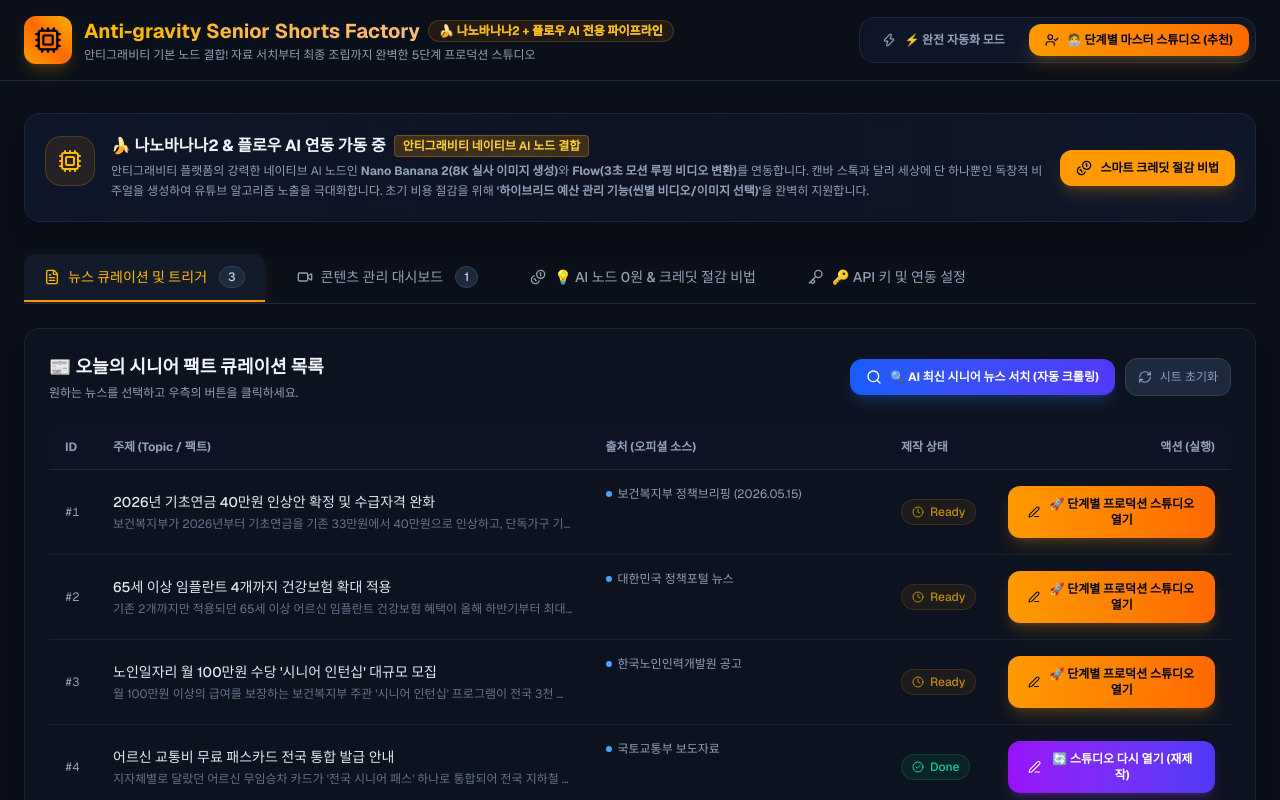
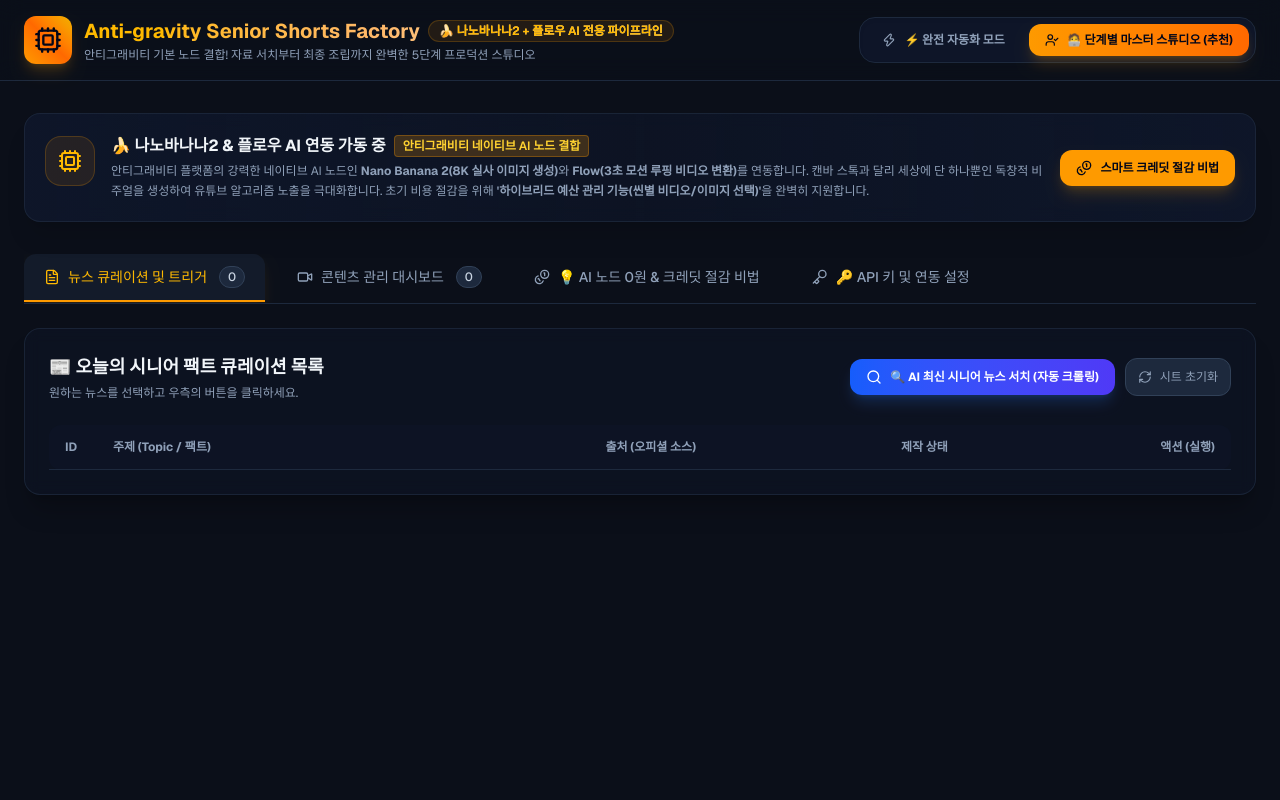
Before and after one commit to wooooogee/shorts, a Next.js app: page / in a window 1280 px wide. Shown: the top 800 px of the page. Built offline with nearby package versions, Linux system fonts and the light colour scheme.

Commit message:
clean: remove initial mock data & make reset button clear both news and dashboard lists

```diff
--- a/src/app/page.tsx
+++ b/src/app/page.tsx
@@ -9,14 +9,8 @@
   Loader2, Pause, SkipBack, SkipForward, Smartphone, Search, ArrowRight, CheckSquare, Link, Upload, Volume2
 } from "lucide-react";
 
-// 초기 뉴스 큐레이션 데이터
-const initialNews = [
-  { id: 1, topic: "2026년 기초연금 40만원 인상안 확정 및 수급자격 완화", source: "보건복지부 정책브리핑 (2026.05.15)", status: "Ready", date: "2026-05-16", summary: "보건복지부가 2026년부터 기초연금을 기존 33만원에서 40만원으로 인상하고, 단독가구 기준 월 소득 인정액을 250만원 이하로 완화하는 방안을 확정했습니다." },
-  { id: 2, topic: "65세 이상 임플란트 4개까지 건강보험 확대 적용", source: "대한민국 정책포털 뉴스", status: "Ready", date: "2026-05-16", summary: "기존 2개까지만 적용되던 65세 이상 어르신 임플란트 건강보험 혜택이 올해 하반기부터 최대 4개까지 본인부담금 30%로 확대 적용됩니다." },
-  { id: 3, topic: "노인일자리 월 100만원 수당 '시니어 인턴십' 대규모 모집", source: "한국노인인력개발원 공고", status: "Ready", date: "2026-05-15", summary: "월 100만원 이상의 급여를 보장하는 보건복지부 주관 '시니어 인턴십' 프로그램이 전국 3천 개 기업을 대상으로 대규모 참여자 모집을 시작했습니다." },
-  { id: 4, topic: "어르신 교통비 무료 패스카드 전국 통합 발급 안내", source: "국토교통부 보도자료", status: "Done", date: "2026-05-14", summary: "지자체별로 달랐던 어르신 무임승차 카드가 '전국 시니어 패스' 하나로 통합되어 전국 지하철 및 시내버스를 무료로 이용할 수 있게 됩니다." },
-  { id: 5, topic: "독감 및 대상포진 백신 무료 접종 지정병원 5천곳 확대", source: "질병관리청 공지", status: "Done", date: "2026-05-13", summary: "고가의 대상포진 백신과 독감 백신을 무료로 접종받을 수 있는 국가 지정 동네 병의원이 전국 5천 곳으로 대폭 확대되었습니다." },
-];
+// 초기 뉴스 큐레이션 데이터 (사용자 요청에 따라 테스트용 내용 모두 삭제 및 빈 배열로 초기화)
+const initialNews: any[] = [];
 
 // 구글 공용 데모 MP4 URL 목록
 const DEMO_MP4_URLS = [
@@ -36,23 +30,8 @@
   "https://images.unsplash.com/photo-1517841905240-472988babdf9?w=800&auto=format&fit=crop&q=80"
 ];
 
-// 초기 대시보드 데이터
-const initialDashboard = [
-  {
-    id: 101,
-    topic: "어르신 교통비 무료 패스카드 전국 통합 발급 안내",
-    shorts_title: "교통비 0원! 전국 지하철·버스 무료 패스 신청법",
-    created_at: "2026-05-14", upload_date: "2026-05-16", status: "Anti-gravity AI Generated",
-    views: "14.2K", likes: "1.8K", bgm_track: "piano",
-    scenes: [
-      { scene_id: 1, narration: "교통비 0원! 전국 지하철·버스 무료 패스 신청법", image_prompt: "A dignified elderly Korean man holding a transport card with a big smile", video_url: DEMO_MP4_URLS[0], audio_url: "/audio/sample1.mp3", final_engine: "Nano Banana 2 + Flow (Video)", tts_voice: "onyx" },
-      { scene_id: 2, narration: "기존 지자체별 카드가 하나로 통합되어 전국 어디서나 무료!", image_prompt: "A modern smart card shining on a sleek map of Korea", video_url: SENIOR_IMAGE_URLS[1], audio_url: "/audio/sample2.mp3", final_engine: "Nano Banana 2 (Image)", tts_voice: "onyx" },
-      { scene_id: 3, narration: "만 65세 이상 어르신이라면 누구나 혜택을 누릴 수 있습니다.", image_prompt: "A group of happy Korean seniors boarding a clean modern bus", video_url: SENIOR_IMAGE_URLS[2], audio_url: "/audio/sample3.mp3", final_engine: "Nano Banana 2 (Image)", tts_voice: "onyx" },
-      { scene_id: 4, narration: "가까운 농협이나 신한은행에서 신분증만 내면 즉시 발급!", image_prompt: "A senior woman kindly guided by a bank clerk, bright bank interior", video_url: SENIOR_IMAGE_URLS[3], audio_url: "/audio/sample4.mp3", final_engine: "Nano Banana 2 (Image)", tts_voice: "onyx" },
-      { scene_id: 5, narration: "돈 버는 시니어 복지 꿀팁, 지금 바로 구독하고 받아보세요!", image_prompt: "A happy Korean elderly couple waving hands, warm cinematic lighting", video_url: DEMO_MP4_URLS[4], audio_url: "/audio/sample5.mp3", final_engine: "Nano Banana 2 + Flow (Video)", tts_voice: "onyx" }
-    ]
-  }
-];
+// 초기 대시보드 데이터 (사용자 요청에 따라 테스트용 내용 모두 삭제 및 빈 배열로 초기화)
+const initialDashboard: any[] = [];
 
 export default function Home() {
   const [newsList, setNewsList] = useState(initialNews);
@@ -520,7 +499,7 @@
                   {isSearchingNews ? <Loader2 className="w-4 h-4 animate-spin" /> : <Search className="w-4 h-4" />}
                   <span>{isSearchingNews ? "AI 최신 뉴스 크롤링 중..." : "🔍 AI 최신 시니어 뉴스 서치 (자동 크롤링)"}</span>
                 </button>
-                <button onClick={() => setNewsList(initialNews)} className="flex items-center gap-2 text-xs text-slate-400 hover:text-slate-200 bg-slate-800 px-3 py-2.5 rounded-xl border border-slate-700">
+                <button onClick={() => { setNewsList([]); setDashboardList([]); alert("시트 및 대시보드의 모든 내용이 초기화되었습니다."); }} className="flex items-center gap-2 text-xs text-slate-400 hover:text-slate-200 bg-slate-800 px-3 py-2.5 rounded-xl border border-slate-700">
                   <RefreshCw className="w-3.5 h-3.5" /><span>시트 초기화</span>
                 </button>
               </div>
```
